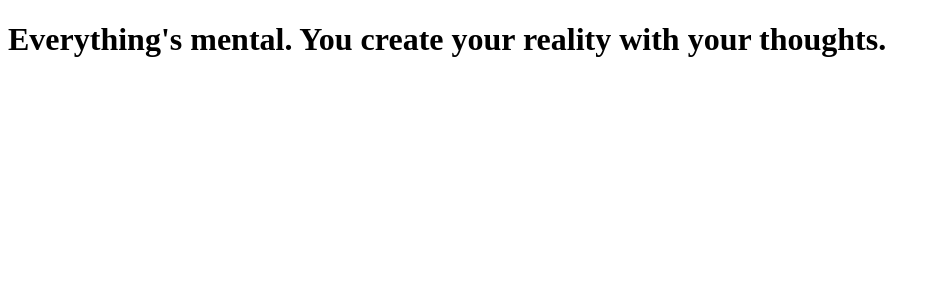
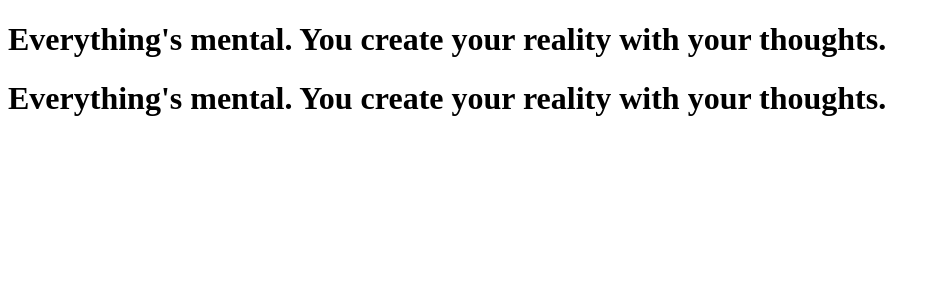
Before and after one commit to suneetsuniit/youhavetolearnvue, a Vue app: page / in a window 1280 px wide. Shown: the top 300 px of the page, without its empty margins (0-940 px from the left). Built offline with nearby package versions, Linux system fonts and the light colour scheme; the HTML template or start-up script is replaced by a standard one.

Commit message:
Update App.vue

```diff
--- a/src/App.vue
+++ b/src/App.vue
@@ -1,6 +1,8 @@
 <template>
-  <h1>{{ value1 }}</h1>
-
+  <div>
+      <h1>{{ value1 }}</h1>
+      <h1>{{ value2 }}</h1>
+  </div>
 </template>
 
 <script>
```
